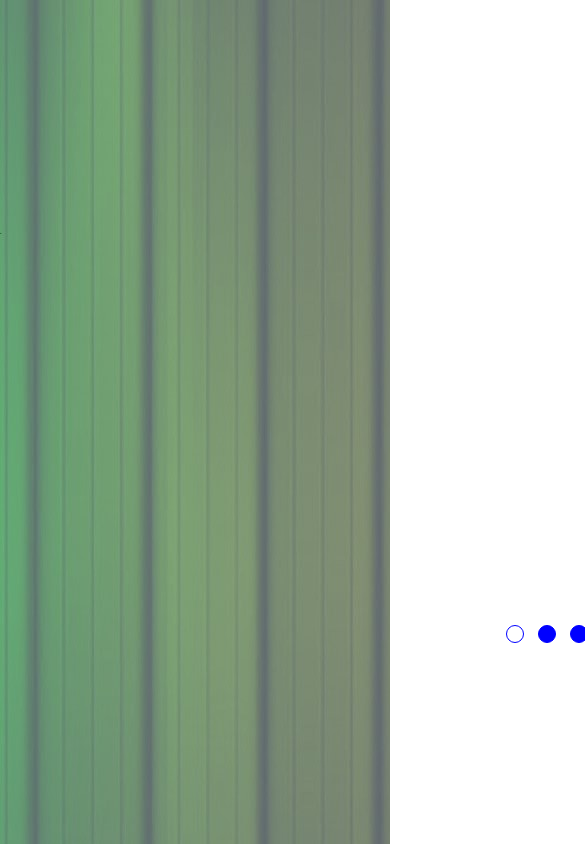
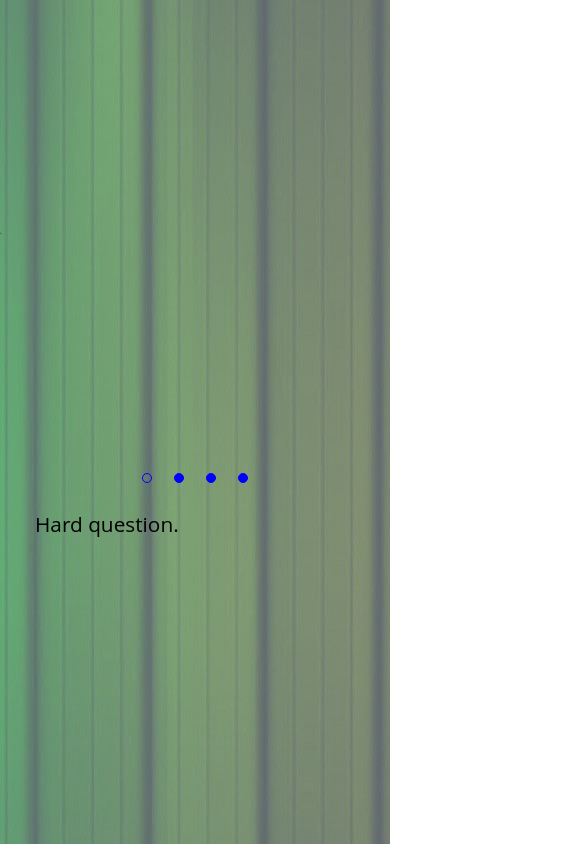
Before and after one commit to MilanaKard/cssMemSlider, a plain HTML site: page cssMemSlider/index.html in a window 390 px wide. Shown: the top 844 px of the page, 585 px wide, since content can reach past the window. Drawn offline with Linux system fonts and the light colour scheme.

Commit message:
feat: add mobile version (Вс, 17 окт, 2021 13:06:32)

```diff
--- a/cssMemSlider/style.css
+++ b/cssMemSlider/style.css
@@ -132,3 +132,109 @@ input {
 #slide4:checked ~ .controls-container .text-slides {
   transform: translateX(-90em);
 }
+@media only screen and (max-width: 900px) {
+  .picture-slides-container {
+    height: 15em;
+    width: 30em;
+  }
+  .text-slides-container {
+    height: 3em;
+    width: 15em;
+  }
+  .picture-slide {
+    width: 30em;
+    height: 15em;
+  }
+
+  .text-slide {
+    height: 3em;
+    font-size: 1.3em;
+    width: 11.54em;
+  }
+
+  .controls-container {
+    width: 30em;
+  }
+  .label:after {
+    width: 0.5em;
+    height: 0.5em;
+  }
+
+  #slide1:checked ~ .picture-slides-container .picture-slides {
+    transform: translateX(0);
+  }
+  #slide1:checked ~ .controls-container .text-slides {
+    transform: translateX(0);
+  }
+
+  #slide2:checked ~ .picture-slides-container .picture-slides {
+    transform: translateX(-30em);
+  }
+
+  #slide2:checked ~ .controls-container .text-slides {
+    transform: translateX(-15em);
+  }
+
+  #slide3:checked ~ .picture-slides-container .picture-slides {
+    transform: translateX(-60em);
+  }
+  #slide3:checked ~ .controls-container .text-slides {
+    transform: translateX(-30em);
+  }
+
+  #slide4:checked ~ .picture-slides-container .picture-slides {
+    transform: translateX(-90em);
+  }
+
+  #slide4:checked ~ .controls-container .text-slides {
+    transform: translateX(-45em);
+  }
+}
+@media only screen and (max-width: 500px) {
+  .picture-slides-container {
+    height: 10em;
+    width: 20em;
+  }
+  .text-slides-container {
+    width: 20em;
+    order: 2;
+    align-self: flex-start;
+  }
+  .picture-slide {
+    width: 20em;
+    height: 10em;
+  }
+
+  .text-slide {
+    margin-top: 0;
+    width: 15.4em;
+  }
+  .controls-container {
+    flex-direction: column;
+    width: 20em;
+    align-self: center;
+  }
+  .controls {
+    order: 1;
+    align-self: center;
+  }
+  #slide1:checked ~ .picture-slides-container .picture-slides,
+  #slide1:checked ~ .controls-container .text-slides {
+    transform: translateX(0);
+  }
+
+  #slide2:checked ~ .picture-slides-container .picture-slides,
+  #slide2:checked ~ .controls-container .text-slides {
+    transform: translateX(-20em);
+  }
+
+  #slide3:checked ~ .picture-slides-container .picture-slides,
+  #slide3:checked ~ .controls-container .text-slides {
+    transform: translateX(-40em);
+  }
+
+  #slide4:checked ~ .picture-slides-container .picture-slides,
+  #slide4:checked ~ .controls-container .text-slides {
+    transform: translateX(-60em);
+  }
+}
```
